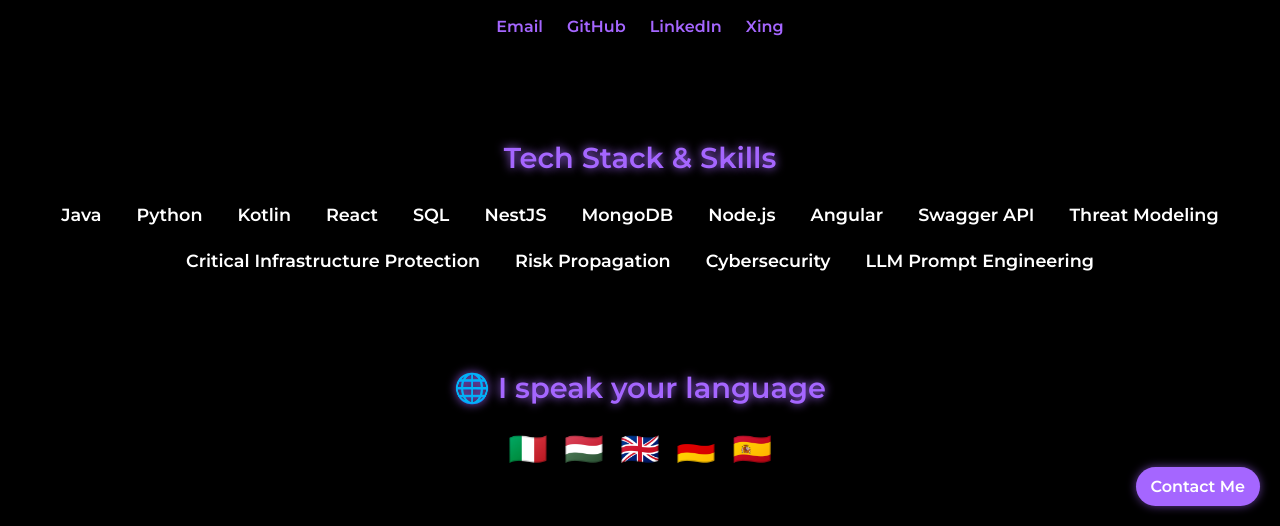
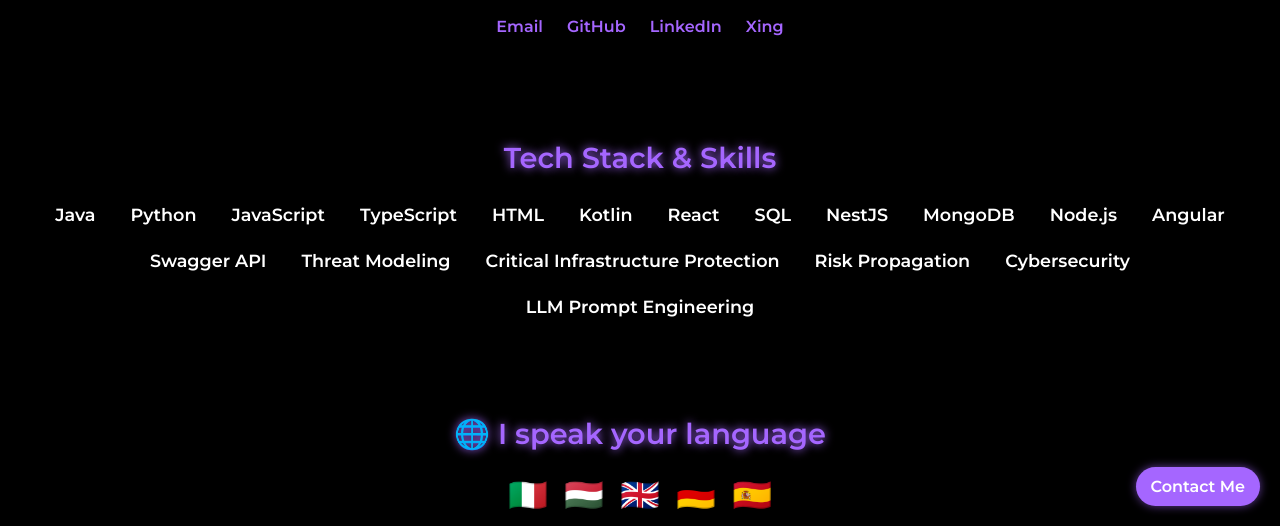
Before and after one commit to valentinaschiavon99/valentinaschiavon.github.io, a plain HTML site: page index.html in a window 1280 px wide. Shown: the part 274-800 px from the top of the page. Drawn offline with nearby package versions, Linux system fonts and the light colour scheme.

Commit message:
added programming languages that i know

```diff
--- a/index.html
+++ b/index.html
@@ -117,6 +117,9 @@
     <div class="skills-list">
         <span>Java</span>
         <span>Python</span>
+        <span>JavaScript</span>
+        <span>TypeScript</span>
+        <span>HTML</span>
         <span>Kotlin</span>
         <span>React</span>
         <span>SQL</span>
```
